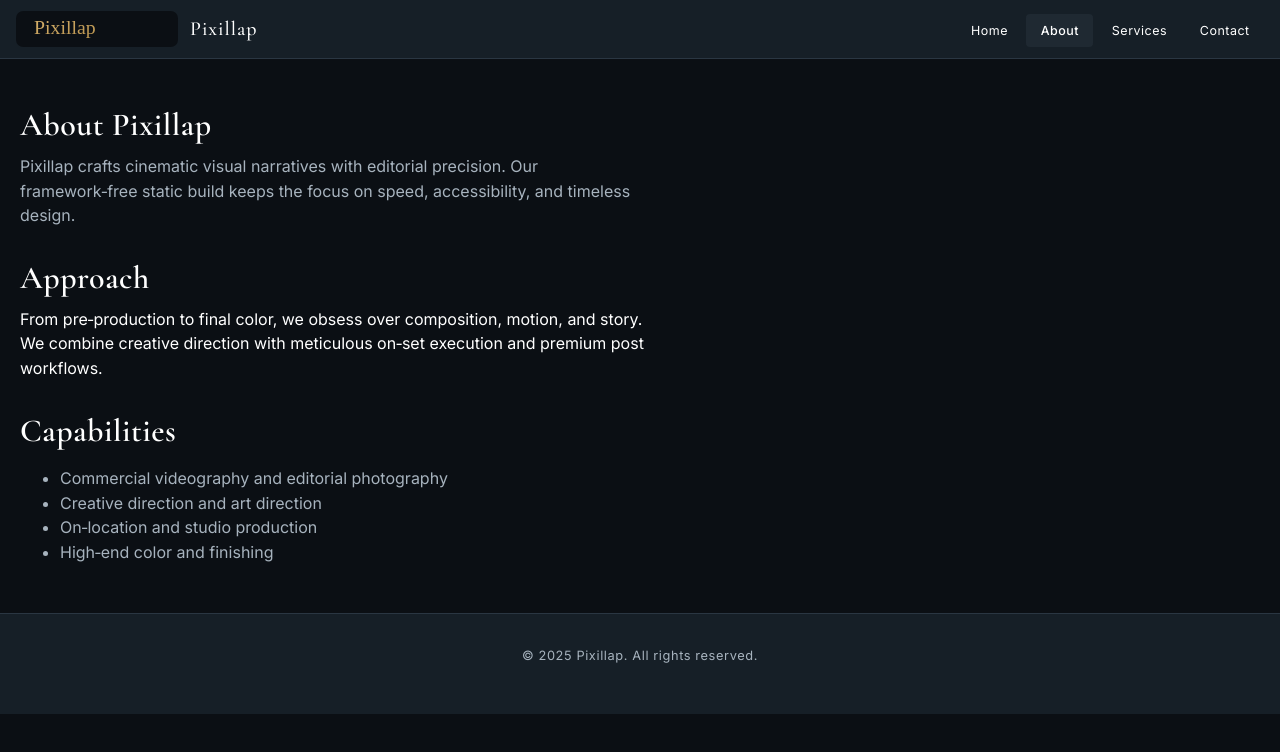
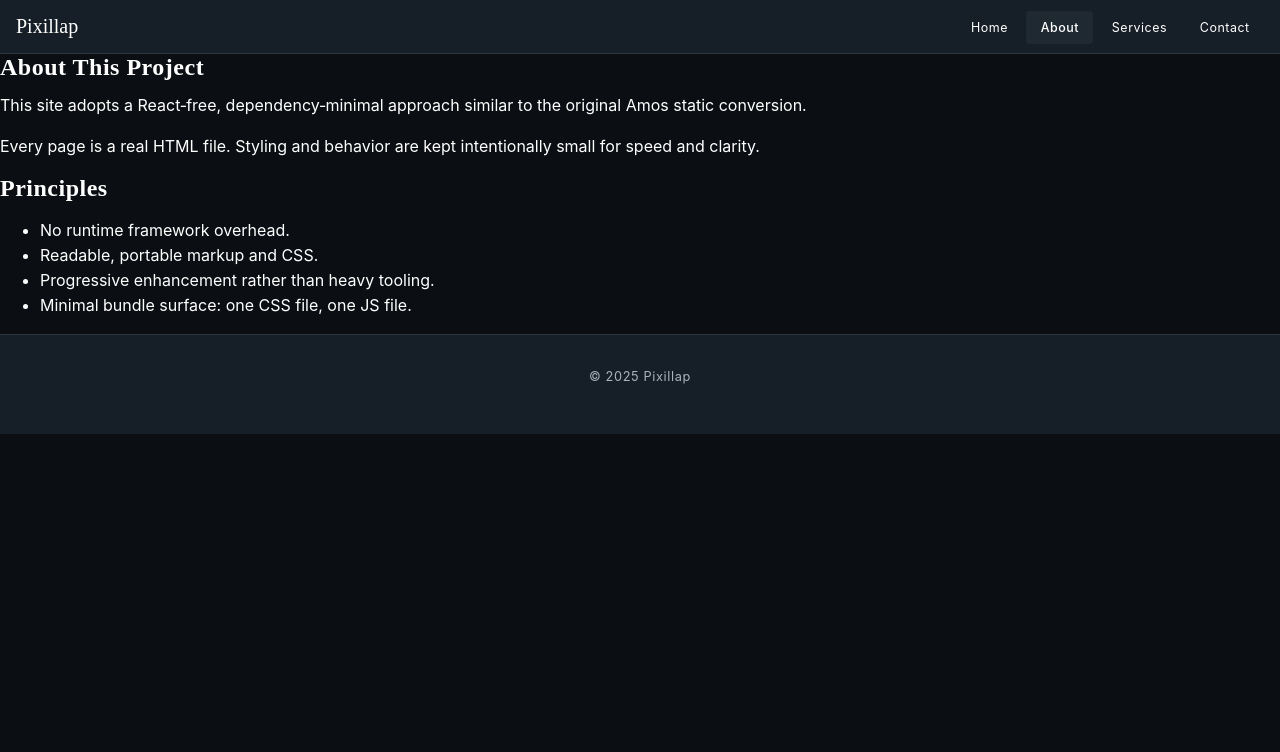
Before and after one commit to enstie/pixillab, a plain HTML site: page docs/about.html in a window 1280 px wide. Drawn offline with nearby package versions, Linux system fonts and the light colour scheme.

Commit message:
Update about.html for Amos style

```diff
--- a/docs/about.html
+++ b/docs/about.html
@@ -1,58 +1 @@
-<!doctype html>
-<html lang="en">
-  <head>
-    <meta charset="UTF-8" />
-    <link rel="icon" type="image/svg+xml" href="assets/logo.svg" />
-    <meta name="viewport" content="width=device-width, initial-scale=1.0" />
-    <title>Pixillap — About</title>
-    <meta name="description" content="About Pixillap: luxury videography and photography delivered via a fast static site." />
-    <link rel="preconnect" href="https://fonts.googleapis.com">
-    <link rel="preconnect" href="https://fonts.gstatic.com" crossorigin>
-    <link href="https://fonts.googleapis.com/css2?family=Cormorant+Garamond:wght@300;400;500;600;700&family=Inter:wght@300;400;500;600&display=swap" rel="stylesheet">
-    <link rel="stylesheet" href="css/main.css" />
-    <script defer src="js/main.js"></script>
-  </head>
-  <body>
-    <header class="site-header">
-      <nav class="navbar">
-        <a href="index.html" class="logo" aria-label="Pixillap Home">
-          <img src="assets/logo.svg" alt="Pixillap Logo" height="36" />
-          <span class="brand-text">Pixillap</span>
-        </a>
-        <button class="nav-toggle" aria-label="Toggle navigation" data-action="toggle-nav">Menu</button>
-        <ul class="nav-links" data-nav>
-          <li><a href="index.html">Home</a></li>
-          <li><a href="about.html" aria-current="page">About</a></li>
-          <li><a href="services.html">Services</a></li>
-          <li><a href="contact.html">Contact</a></li>
-        </ul>
-      </nav>
-    </header>
-
-    <main>
-      <section class="section container">
-        <h1 class="section-title">About Pixillap</h1>
-        <p class="muted max-640">
-          Pixillap crafts cinematic visual narratives with editorial precision. Our framework‑free static build keeps the focus on speed, accessibility, and timeless design.
-        </p>
-
-        <h2 class="section-title" style="margin-top:2rem;">Approach</h2>
-        <p class="max-640">
-          From pre‑production to final color, we obsess over composition, motion, and story. We combine creative direction with meticulous on‑set execution and premium post workflows.
-        </p>
-
-        <h2 class="section-title" style="margin-top:2rem;">Capabilities</h2>
-        <ul class="muted">
-          <li>Commercial videography and editorial photography</li>
-          <li>Creative direction and art direction</li>
-          <li>On‑location and studio production</li>
-          <li>High‑end color and finishing</li>
-        </ul>
-      </section>
-    </main>
-
-    <footer class="site-footer">
-      <p>&copy; <span id="year"></span> Pixillap. All rights reserved.</p>
-    </footer>
-  </body>
-</html>
+<!DOCTYPE html><html lang="en"><head><meta charset="UTF-8" /><meta name="viewport" content="width=device-width,initial-scale=1" /><title>Pixillap — About</title><meta name="description" content="Learn about the framework-free philosophy behind Pixillap." /><link rel="stylesheet" href="css/main.css" /><script defer src="js/main.js"></script></head><body><header class="site-header" data-component="navbar"><nav class="navbar"><a href="index.html" class="logo">Pixillap</a><button class="nav-toggle" aria-label="Toggle navigation" data-action="toggle-nav">☰</button><ul class="nav-links" data-nav><li><a href="index.html">Home</a></li><li><a aria-current="page" href="about.html">About</a></li><li><a href="services.html">Services</a></li><li><a href="contact.html">Contact</a></li></ul></nav></header><main id="content"><section class="page"><h1>About This Project</h1><p>This site adopts a React‑free, dependency‑minimal approach similar to the original Amos static conversion.</p><p>Every page is a real HTML file. Styling and behavior are kept intentionally small for speed and clarity.</p><h2>Principles</h2><ul class="bullets"><li>No runtime framework overhead.</li><li>Readable, portable markup and CSS.</li><li>Progressive enhancement rather than heavy tooling.</li><li>Minimal bundle surface: one CSS file, one JS file.</li></ul></section></main><footer class="site-footer"><p>© <span id="year"></span> Pixillap</p></footer></body></html>
```
